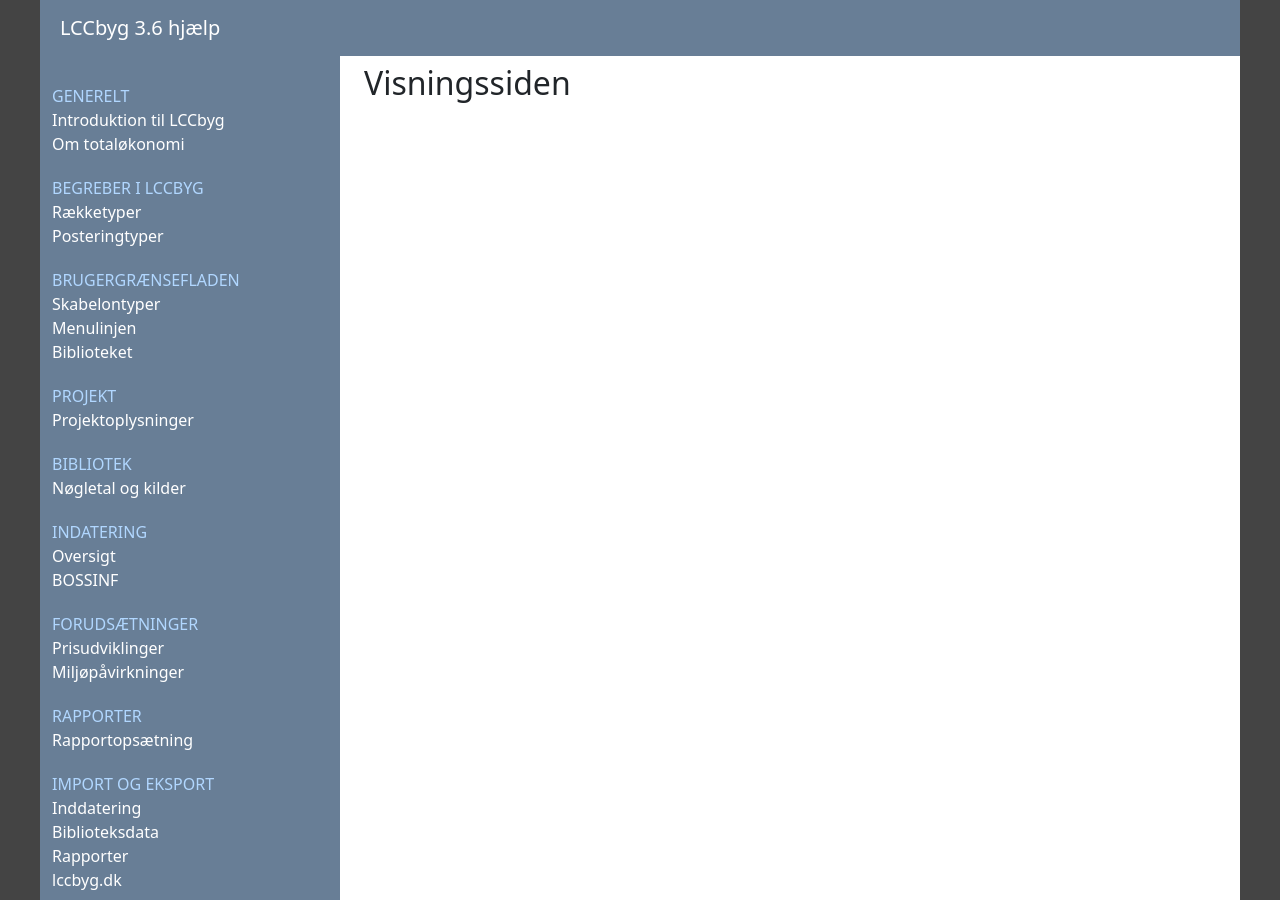
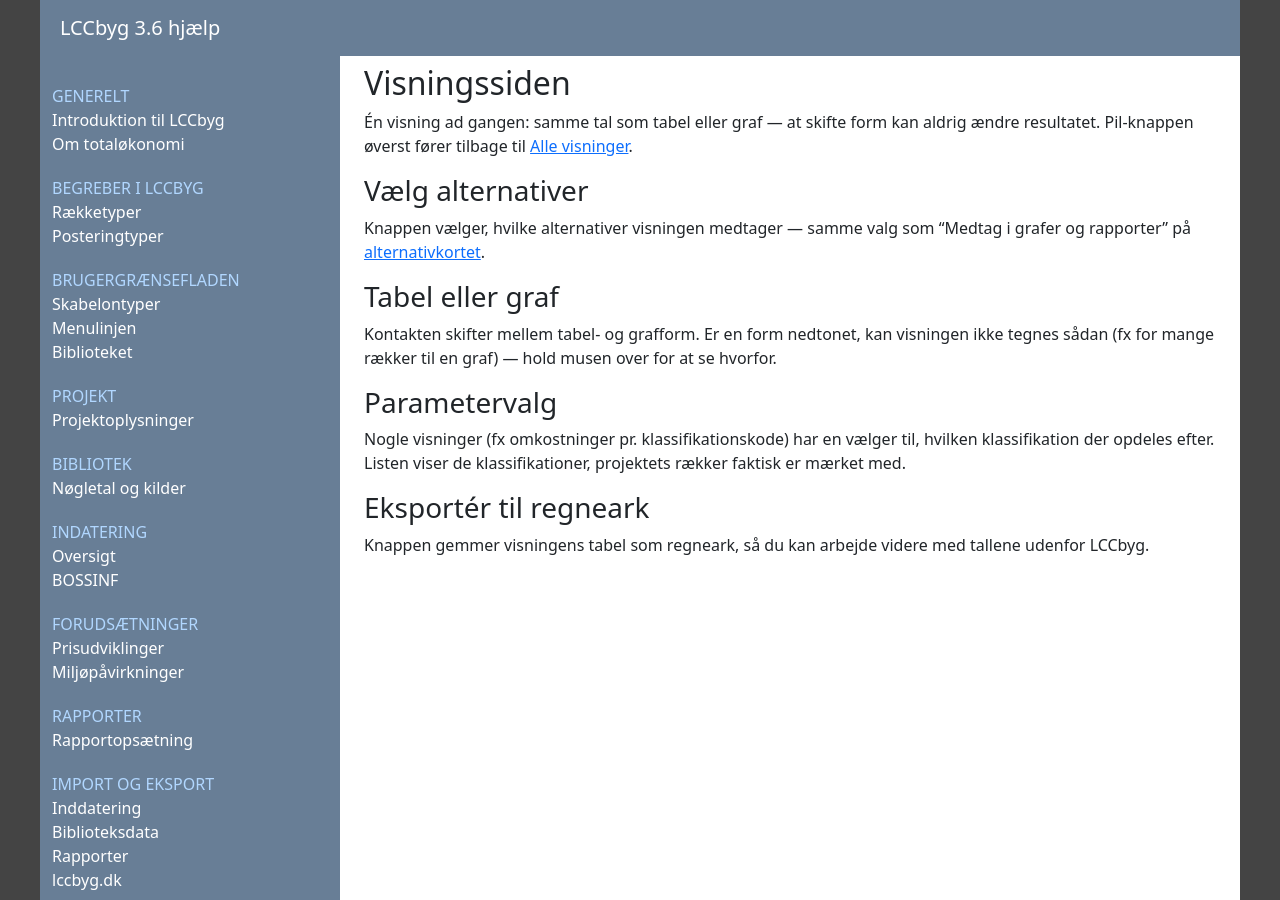
Before and after one commit to LccBuild/lccbyg-docs, a Jekyll site: the page built from docs/help/40/da/visning.md, in a window 1280 px wide. Built offline with Jekyll 4.4.1, drawn with Linux system fonts in a browser that asks for light colours; our own code applies the rules of GitHub Pages for plain Markdown files.

Commit message:
Author Vedligehold, Alle visninger and Visningssiden
Vedligehold: unit prices per building type, locked predefined cards, the
copy-to-customize flow, and links to where the type is chosen and where the
result shows. Alle visninger: the catalog page - search, cards with
descriptions, disabled-without-data, "per alternativ". Visningssiden: same
numbers as table or chart, alternative selection, parameter picker for code
breakdowns, spreadsheet export. Index regenerated.

Co-Authored-By: Claude Fable 5 <noreply@anthropic.com>
Claude-Session: https://claude.ai/code/session_012TY438hhAETPobvpxfwQD4

```diff
--- a/docs/help/40/da/visning.md
+++ b/docs/help/40/da/visning.md
@@ -2,5 +2,25 @@
 title: "Visningssiden"
 ---
 
-<!-- TODO: forfattes efter AUTHORING.md — indledning (hvad bruger du siden til)
-     efterfulgt af "### Elementnavn {#anker}" pr. element i visuel rækkefølge. -->
+Én visning ad gangen: samme tal som tabel eller graf — at skifte form kan
+aldrig ændre resultatet. Pil-knappen øverst fører tilbage til
+[Alle visninger](visninger.md).
+
+### Vælg alternativer {#visning-alternativvalg}
+Knappen vælger, hvilke alternativer visningen medtager — samme valg som
+"Medtag i grafer og rapporter" på
+[alternativkortet](alternatives.md#alternativ-handlinger).
+
+### Tabel eller graf {#visning-tabel-graf}
+Kontakten skifter mellem tabel- og grafform. Er en form nedtonet, kan
+visningen ikke tegnes sådan (fx for mange rækker til en graf) — hold musen
+over for at se hvorfor.
+
+### Parametervalg {#visning-parameter}
+Nogle visninger (fx omkostninger pr. klassifikationskode) har en vælger til,
+hvilken klassifikation der opdeles efter. Listen viser de klassifikationer,
+projektets rækker faktisk er mærket med.
+
+### Eksportér til regneark {#visning-eksport}
+Knappen gemmer visningens tabel som regneark, så du kan arbejde videre med
+tallene udenfor LCCbyg.
```
Also changed, not shown: docs/help/40/da/catalog.json (+97 -4 lines), docs/help/40/da/help.index.json (+1 -1 lines), docs/help/40/da/maintenanceprerequisites.md (+20 -2 lines), docs/help/40/da/visninger.md (+15 -2 lines), 1 other file.
